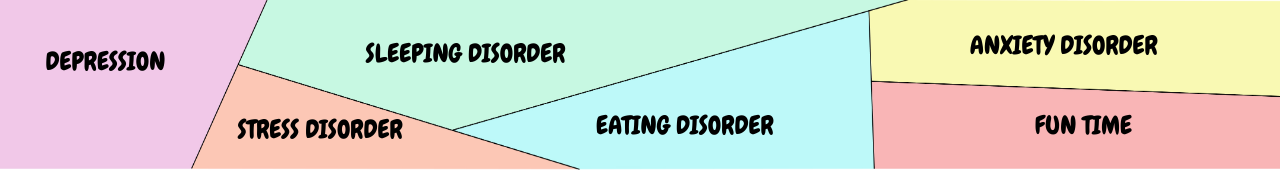
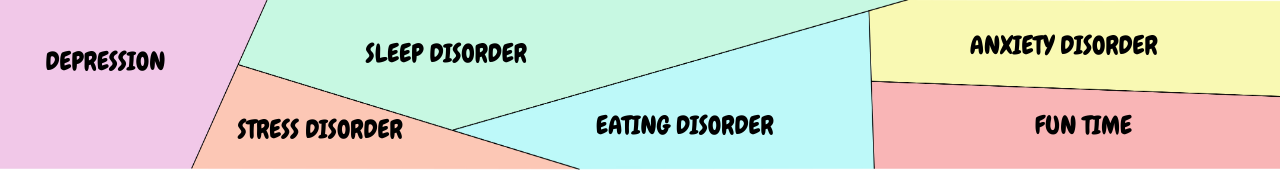
Before and after one commit to cindyl43/finalProject, a plain HTML site: page funTime.html in a window 1280 px wide. Shown: the top 172 px of the page. Drawn offline with nearby package versions, Linux system fonts and the light colour scheme.

Commit message:
revision

```diff
--- a/funTime.html
+++ b/funTime.html
@@ -16,7 +16,7 @@
     <img class="header" src="Assets/head.jpg" alt="colorful header photo" >
     <!-- page hyperlink-->
     <a href="depression.html" id="depression">DEPRESSION</a>
-    <a href="sleepingDisorder.html" id="sleep">SLEEPING DISORDER</a>
+    <a href="sleepingDisorder.html" id="sleep">SLEEP DISORDER</a>
     <a href="stress.html" id="stress">STRESS DISORDER</a>
     <a href="eatingDisorder.html" id="eat">EATING DISORDER</a>
     <a href="anxiety.html" id="anxiety"> ANXIETY DISORDER</a>
```
